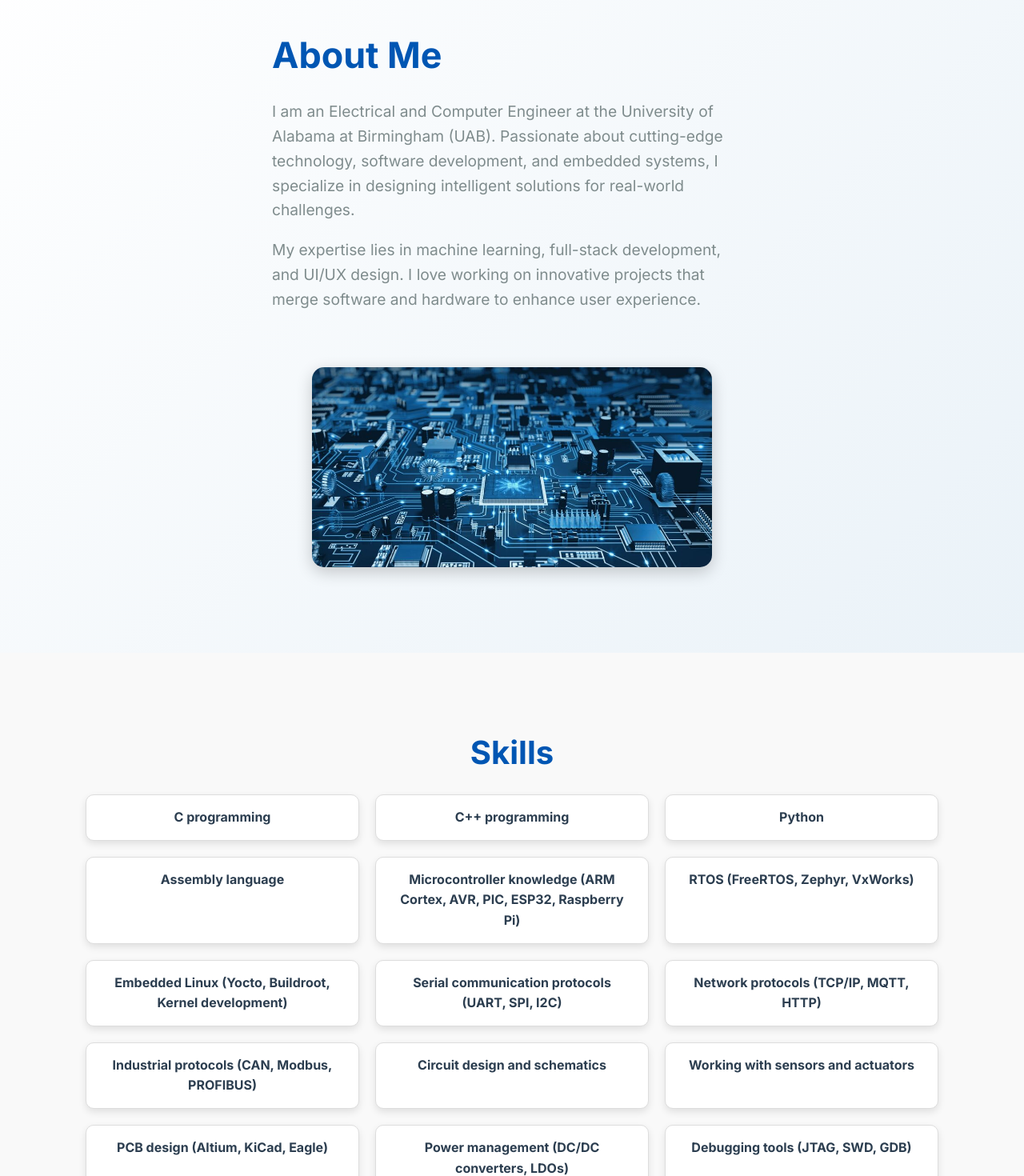
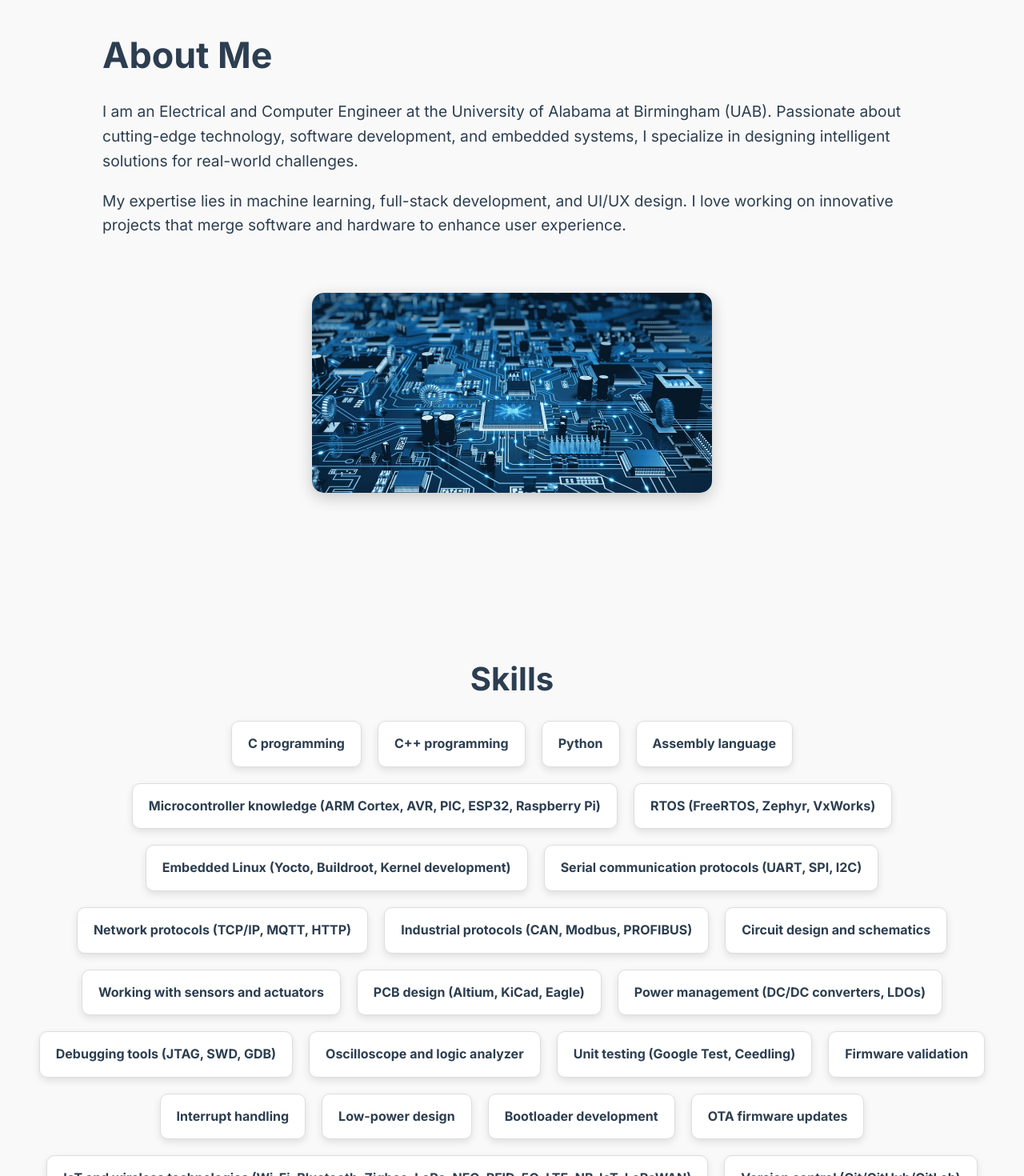
Before and after one commit to Omprakash87/my-portfolio, a Next.js app: page / in a window 1280 px wide. Shown: the part 880-2350 px from the top of the page at 80% size. Built offline with nearby package versions, Linux system fonts and the light colour scheme.

Commit message:
Enhanced theme support and improved section designs for light and dark modes

```diff
--- a/styles/globals.css
+++ b/styles/globals.css
@@ -27,28 +27,32 @@ body {
 /* 🌟 Theme Variables */
 /* Default Theme (Light) */
 :root {
-  --background-color: #ffffff;
-  --text-color: #2c3e50;
-  --navbar-bg: #0056b3;
-  --button-bg: #ffd700;
-  --button-text: #0056b3;
-  --card-bg: #ffffff;
-  --card-border: #ddd;
-  --hover-bg: #0056b3;
-  --hover-text: #ffffff;
+  --background-color: #f9f9f9; /* Soft light gray */
+  --text-color: #2c3e50; /* Dark slate blue */
+  --navbar-bg: #ffffff; /* White navbar */
+  --button-bg: #0077b6; /* Vibrant blue */
+  --button-text: #ffffff; /* White button text */
+  --card-bg: #ffffff; /* White card background */
+  --card-border: #ddd; /* Subtle border */
+  --hover-bg: #0056b3; /* Darker blue for hover */
+  --hover-text: #ffffff; /* White text on hover */
+  --link-color: #0077b6; /* Vibrant blue for links */
+  --link-hover-color: #0056b3; /* Darker blue for link hover */
 }
 
 /* Dark Theme */
 [data-theme="dark"] {
-  --background-color: #2c3e50;
-  --text-color: #ffffff;
-  --navbar-bg: #1a1a1a;
-  --button-bg: #ffcc00;
-  --button-text: #1a1a1a;
-  --card-bg: #1a1a1a;
-  --card-border: #444;
-  --hover-bg: #ffcc00;
-  --hover-text: #1a1a1a;
+  --background-color: #1a1a1a; /* Dark gray */
+  --text-color: #e0e0e0; /* Light gray text */
+  --navbar-bg: #2c2c2c; /* Darker gray navbar */
+  --button-bg: #ffcc00; /* Vibrant yellow */
+  --button-text: #1a1a1a; /* Dark text for buttons */
+  --card-bg: #2c2c2c; /* Dark gray card background */
+  --card-border: #444; /* Subtle dark border */
+  --hover-bg: #ffdd33; /* Lighter yellow for hover */
+  --hover-text: #1a1a1a; /* Dark text on hover */
+  --link-color: #ffcc00; /* Vibrant yellow for links */
+  --link-hover-color: #ffdd33; /* Lighter yellow for link hover */
 }
 
 /* 🌟 Apply Theme Variables */
@@ -74,11 +78,13 @@ body {
 }
 
 a {
-  color: var(--primary-color);
+  color: var(--link-color);
+  text-decoration: none;
+  transition: color 0.3s ease;
 }
 
 a:hover {
-  color: var(--secondary-color);
+  color: var(--link-hover-color);
 }
 
 button, .cta, .hire-button {
@@ -88,12 +94,13 @@ button, .cta, .hire-button {
   padding: 10px 20px;
   border-radius: 5px;
   cursor: pointer;
-  transition: background-color 0.3s ease, color 0.3s ease;
+  transition: background-color 0.3s ease, color 0.3s ease, transform 0.2s ease;
 }
 
 button:hover, .cta:hover, .hire-button:hover {
   background-color: var(--hover-bg);
   color: var(--hover-text);
+  transform: scale(1.05); /* Slight zoom effect */
 }
 
 /* 🌟 Hero Section Styling */
@@ -104,7 +111,11 @@ button:hover, .cta:hover, .hire-button:hover {
   justify-content: center;
   text-align: center;
   padding: 80px 20px;
-  background: linear-gradient(135deg, #eaf2f8, #ffffff); /* Light gradient */
+  background: linear-gradient(135deg, var(--background-color), #eaf2f8); /* Light gradient for light theme */
+}
+
+[data-theme="dark"] .hero {
+  background: linear-gradient(135deg, var(--background-color), #2c2c2c); /* Dark gradient for dark theme */
 }
 
 .hero-content {
@@ -213,7 +224,7 @@ button:hover, .cta:hover, .hire-button:hover {
   justify-content: center;
   align-items: center;
   padding: 15px 20px;
-  background-color: var(--navbar-bg);
+  background: linear-gradient(90deg, var(--navbar-bg), var(--hover-bg));
   color: white;
   position: sticky;
   top: 0;
@@ -291,74 +302,50 @@ button:hover, .cta:hover, .hire-button:hover {
 .skills {
   text-align: center;
   padding: 60px 20px;
-  background-color: #f9f9f9; /* Light background for contrast */
+  background-color: var(--background-color); /* Use theme variable */
+  color: var(--text-color); /* Use theme variable */
 }
 
 .skills h2 {
   font-size: 2.5rem;
-  color: #0056b3; /* Blue heading */
+  color: var(--text-color); /* Use theme variable */
   margin-bottom: 20px;
 }
 
 .skills-grid {
   display: flex;
-  flex-wrap: wrap; /* Allow wrapping for responsive design */
-  justify-content: center; /* Center the skill boxes */
-  gap: 20px; /* Spacing between skill boxes */
+  flex-wrap: wrap;
+  justify-content: center;
+  gap: 20px;
   max-width: 1200px;
-  margin: 0 auto; /* Center the grid */
+  margin: 0 auto;
 }
 
 .skill-box {
-  background: #ffffff; /* White background */
-  color: #2c3e50; /* Dark slate text */
-  padding: 15px 20px; /* Adjust padding for consistent spacing */
-  border: 1px solid #ddd; /* Subtle border */
-  border-radius: 10px; /* Rounded corners */
-  box-shadow: 0 4px 10px rgba(0, 0, 0, 0.1); /* Subtle shadow */
+  background: var(--card-bg); /* Use theme variable */
+  color: var(--text-color); /* Use theme variable */
+  padding: 15px 20px;
+  border: 1px solid var(--card-border); /* Use theme variable */
+  border-radius: 10px;
+  box-shadow: 0 4px 10px rgba(0, 0, 0, 0.1);
   font-size: 1rem;
   font-weight: bold;
   text-align: center;
   transition: all 0.3s ease;
-  flex: 1 1 calc(33.333% - 20px); /* Flexible width for responsiveness */
-  max-width: 300px; /* Prevent boxes from becoming too wide */
-  min-width: 200px; /* Prevent boxes from becoming too narrow */
 }
 
 .skill-box:hover {
-  background: #0056b3; /* Blue background on hover */
-  color: white; /* White text on hover */
-  transform: translateY(-5px); /* Slight lift on hover */
-  box-shadow: 0 6px 15px rgba(0, 0, 0, 0.2); /* Enhanced shadow on hover */
-}
-
-@media (max-width: 768px) {
-  .skills h2 {
-    font-size: 2rem; /* Adjust heading size */
-  }
-
-  .skills-grid {
-    gap: 15px; /* Reduce spacing for smaller screens */
-  }
-
-  .skill-box {
-    flex: 1 1 calc(50% - 15px); /* Adjust width for smaller screens */
-    font-size: 0.9rem; /* Adjust font size */
-    padding: 10px 15px; /* Reduce padding */
-  }
-}
-
-@media (max-width: 480px) {
-  .skill-box {
-    flex: 1 1 calc(100% - 10px); /* Full width for very small screens */
-    font-size: 0.8rem; /* Further adjust font size */
-    padding: 8px 10px; /* Further reduce padding */
-  }
+  background: var(--hover-bg); /* Use theme variable */
+  color: var(--hover-text); /* Use theme variable */
+  transform: translateY(-5px);
+  box-shadow: 0 6px 15px rgba(0, 0, 0, 0.2);
 }
 /* 🌟 Projects Section */
 .projects {
   text-align: center;
   padding: 60px 20px;
+  background-color: var(--background-color); /* Use theme variable */
+  color: var(--text-color); /* Use theme variable */
 }
 
 .section-title {
@@ -374,16 +361,20 @@ button:hover, .cta:hover, .hire-button:hover {
 }
 
 .project-card {
-  background: #ffffff; /* White card background */
+  background: var(--card-bg); /* Use theme variable */
+  border: 1px solid var(--card-border); /* Use theme variable */
+  color: var(--text-color); /* Use theme variable */
+  padding: 20px;
   border-radius: 10px;
   box-shadow: 0 4px 10px rgba(0, 0, 0, 0.1);
-  padding: 20px;
   transition: transform 0.3s ease, box-shadow 0.3s ease;
 }
 
 .project-card:hover {
+  background: var(--hover-bg); /* Use theme variable */
+  color: var(--hover-text); /* Use theme variable */
   transform: translateY(-5px);
-  box-shadow: 0 6px 15px rgba(0, 0, 0, 0.15); /* Slightly stronger shadow on hover */
+  box-shadow: 0 6px 15px rgba(0, 0, 0, 0.15);
 }
 
 .project-card h3 {
@@ -459,23 +450,24 @@ button:hover, .cta:hover, .hire-button:hover {
 /* 🌟 Contact Section */
 .contact {
   padding: 100px 10%;
-  background: linear-gradient(135deg, #ffffff, #f0f4f8); /* White to soft blue-gray gradient */
-  color: #2c3e50; /* Dark slate blue text */
+  background-color: var(--background-color); /* Use theme variable */
+  color: var(--text-color); /* Use theme variable */
+  text-align: center;
+  transition: all 0.5s ease-in-out;
 }
 
 .contact h2 {
   font-size: 2.8rem;
-  color: #0056b3; /* Primary blue */
+  color: var(--text-color); /* Use theme variable */
+  margin-bottom: 20px;
 }
 
 .contact p {
   font-size: 1.2rem;
-  opacity: 0.8;
-  margin-top: 10px;
-  animation: fadeIn 1s forwards 0.3s;
+  color: var(--text-color); /* Use theme variable */
+  margin-bottom: 20px;
 }
 
-/* Contact Form */
 .contact-form {
   display: flex;
   flex-direction: column;
@@ -485,29 +477,27 @@ button:hover, .cta:hover, .hire-button:hover {
 }
 
 .contact-form input, .contact-form textarea {
+  background: var(--card-bg); /* Use theme variable */
+  color: var(--text-color); /* Use theme variable */
+  border: 1px solid var(--card-border); /* Use theme variable */
   width: 100%;
   padding: 12px;
   margin: 8px 0;
   border-radius: 5px;
-  border: 1px solid #0056b3; /* Blue border */
-  background: #ffffff; /* White input fields */
-  color: #2c3e50; /* Dark slate blue text */
-  font-size: 1rem;
-  transition: all 0.3s ease-in-out;
+  transition: all 0.3s ease;
 }
 
 .contact-form input:hover, .contact-form textarea:hover {
-  background: #eaf2f8; /* Light blue on hover */
+  background: #eaf2f8; /* Light blue for hover effect */
 }
 
 .contact-form textarea {
   height: 150px;
 }
 
-/* Contact Button */
 .contact-form button {
-  background: #0056b3; /* Blue button */
-  color: white;
+  background: var(--button-bg); /* Use theme variable */
+  color: var(--button-text); /* Use theme variable */
   padding: 12px;
   border-radius: 5px;
   font-weight: bold;
@@ -516,7 +506,8 @@ button:hover, .cta:hover, .hire-button:hover {
 }
 
 .contact-form button:hover {
-  background: #007acc; /* Lighter blue on hover */
+  background: var(--hover-bg); /* Use theme variable */
+  color: var(--hover-text); /* Use theme variable */
   transform: scale(1.1);
 }
 
@@ -526,42 +517,26 @@ button:hover, .cta:hover, .hire-button:hover {
   display: flex;
   align-items: center;
   justify-content: center;
-  background: linear-gradient(135deg, #ffffff, #eaf2f8); /* White to light blue gradient */
-  color: #2c3e50; /* Dark slate blue text */
+  background-color: var(--background-color); /* Use theme variable */
+  color: var(--text-color); /* Use theme variable */
   gap: 50px;
   flex-wrap: wrap;
   text-align: left;
   transition: all 0.5s ease-in-out;
 }
 
-.about:hover {
-  transform: scale(1.02);
-}
-
-/* About Text */
-.about-text {
-  max-width: 600px;
-}
-
 .about h2 {
   font-size: 2.8rem;
-  color: #0056b3; /* Primary blue for headings */
+  color: var(--text-color); /* Use theme variable */
   margin-bottom: 15px;
-  opacity: 0;
-  transform: translateX(-50px);
-  animation: slideIn 1s forwards;
 }
 
 .about p {
   font-size: 1.2rem;
   line-height: 1.6;
-  color: #7f8c8d; /* Neutral gray for descriptions */
-  opacity: 0;
-  transform: translateX(-50px);
-  animation: slideIn 1s forwards 0.3s;
+  color: var(--text-color); /* Use theme variable */
 }
 
-/* About Image */
 .about-image img {
   width: 100%;
   max-width: 500px;
@@ -621,15 +596,13 @@ button:hover, .cta:hover, .hire-button:hover {
 }
 
 .contact-form input, .contact-form textarea {
+  background: var(--card-bg); /* Use theme variable */
+  color: var(--text-color); /* Use theme variable */
+  border: 1px solid var(--card-border); /* Use theme variable */
   width: 100%;
   padding: 12px;
   margin: 8px 0;
   border-radius: 5px;
-  border: 1px solid #0056b3; /* Blue border */
-  background: #ffffff; /* White input fields */
-  color: #2c3e50; /* Dark slate blue text */
-  font-size: 1rem;
-  transition: all 0.3s ease-in-out;
 }
 
 .contact-form input:hover, .contact-form textarea:hover {
@@ -642,8 +615,8 @@ button:hover, .cta:hover, .hire-button:hover {
 
 /* Contact Button */
 .contact-form button {
-  background: #0056b3; /* Blue button */
-  color: white;
+  background: var(--button-bg); /* Use theme variable */
+  color: var(--button-text); /* Use theme variable */
   padding: 12px;
   border-radius: 5px;
   font-weight: bold;
@@ -652,7 +625,8 @@ button:hover, .cta:hover, .hire-button:hover {
 }
 
 .contact-form button:hover {
-  background: #007acc; /* Lighter blue on hover */
+  background: var(--hover-bg); /* Use theme variable */
+  color: var(--hover-text); /* Use theme variable */
   transform: scale(1.1);
 }
 
@@ -707,14 +681,14 @@ html {
 /* 🌟 Experience Section */
 .experience {
   padding: 100px 10%;
-  background: linear-gradient(135deg, #ffffff, #eaf2f8); /* White to light blue gradient */
+  background-color: var(--background-color); /* Use theme variable */
+  color: var(--text-color); /* Use theme variable */
   text-align: center;
-  color: #2c3e50; /* Dark slate blue for text */
 }
 
 .experience h2 {
   font-size: 2.8rem;
-  color: #0056b3; /* Primary blue */
+  color: var(--text-color); /* Use theme variable */
 }
 
 .experience-container {
@@ -726,18 +700,20 @@ html {
 }
 
 .experience-item {
-  background: #ffffff; /* White card background */
+  background: var(--card-bg); /* Use theme variable */
+  border: 1px solid var(--card-border); /* Use theme variable */
+  color: var(--text-color); /* Use theme variable */
+  padding: 20px;
   border-radius: 12px;
   box-shadow: 0 4px 10px rgba(0, 0, 0, 0.1);
-  padding: 20px;
   transition: all 0.3s ease-in-out;
 }
 
 .experience-item:hover {
-  background: #eaf2f8; /* Light blue on hover */
-  color: #0056b3; /* Blue text on hover */
+  background: var(--hover-bg); /* Use theme variable */
+  color: var(--hover-text); /* Use theme variable */
   transform: scale(1.05);
-  box-shadow: 0 6px 15px rgba(0, 0, 0, 0.15); /* Stronger shadow on hover */
+  box-shadow: 0 6px 15px rgba(0, 0, 0, 0.15);
 }
 
 .company-logo {
@@ -765,73 +741,40 @@ html {
 /* 🌟 Research Section */
 .research {
   padding: 100px 10%;
-  background: linear-gradient(135deg, #eaf2f8, #ffffff); /* Light blue to white gradient */
-  color: #2c3e50; /* Dark slate blue text */
+  background-color: var(--background-color); /* Use theme variable */
+  color: var(--text-color); /* Use theme variable */
   text-align: center;
 }
 
 .research h2 {
   font-size: 2.8rem;
-  color: #0056b3; /* Primary blue */
+  color: var(--text-color); /* Use theme variable */
   margin-bottom: 30px;
-  opacity: 0;
-  transform: translateY(-30px);
-  animation: fadeIn 1s forwards;
 }
 
 .research-container {
   display: grid;
-  grid-template-columns: repeat(auto-fit, minmax(300px, 1fr)); /* Responsive grid */
-  gap: 30px; /* Consistent spacing between cards */
+  grid-template-columns: repeat(auto-fit, minmax(300px, 1fr));
+  gap: 30px;
   justify-content: center;
   margin-top: 30px;
 }
 
 .research-item {
-  background: #ffffff; /* White card background */
-  border-radius: 12px; /* Rounded corners */
-  box-shadow: 0 4px 10px rgba(0, 0, 0, 0.1); /* Subtle shadow */
+  background: var(--card-bg); /* Use theme variable */
+  border: 1px solid var(--card-border); /* Use theme variable */
+  color: var(--text-color); /* Use theme variable */
   padding: 20px;
-  text-align: left;
+  border-radius: 12px;
+  box-shadow: 0 4px 10px rgba(0, 0, 0, 0.1);
   transition: all 0.3s ease-in-out;
-  display: flex;
-  flex-direction: column;
-  justify-content: space-between;
-  height: 100%; /* Ensure consistent height for all cards */
 }
 
 .research-item:hover {
-  background: #eaf2f8; /* Light blue on hover */
-  transform: translateY(-5px); /* Slight lift on hover */
-  box-shadow: 0 6px 15px rgba(0, 0, 0, 0.15); /* Stronger shadow on hover */
-  color: #0056b3; /* Blue text on hover */
-}
-
-.research-item h3 {
-  font-size: 1.5rem;
-  color: #2c3e50; /* Dark slate blue for titles */
-  margin-bottom: 10px;
-}
-
-.research-item p {
-  font-size: 1rem;
-  color: #7f8c8d; /* Neutral gray for descriptions */
-  margin-bottom: 20px;
-  line-height: 1.6; /* Improve readability */
-}
-
-.research-item a {
-  font-size: 1rem;
-  color: #0056b3; /* Primary blue for links */
-  text-decoration: none;
-  font-weight: bold;
-  margin-top: auto; /* Push link to the bottom */
-  display: inline-block;
-  transition: color 0.3s ease;
-}
-
-.research-item a:hover {
-  color: #007acc; /* Lighter blue on hover */
+  background: var(--hover-bg); /* Use theme variable */
+  color: var(--hover-text); /* Use theme variable */
+  transform: translateY(-5px);
+  box-shadow: 0 6px 15px rgba(0, 0, 0, 0.15);
 }
 
 /* Responsive Design for Tablets and Mobile */
@@ -873,68 +816,43 @@ html {
 .certificates {
   text-align: center;
   padding: 60px 20px;
-  background-color: #f0f8ff; /* Light blue background for contrast */
+  background-color: var(--background-color); /* Use theme variable */
+  color: var(--text-color); /* Use theme variable */
 }
 
 .certificates h2 {
   font-size: 2.5rem;
-  color: #0056b3; /* Blue heading */
+  color: var(--text-color); /* Use theme variable */
   margin-bottom: 20px;
 }
 
-.certificates-grid {
-  display: grid;
-  grid-template-columns: repeat(auto-fit, minmax(250px, 1fr)); /* Responsive grid */
-  gap: 20px; /* Spacing between certificate cards */
-  max-width: 1200px;
-  margin: 0 auto; /* Center the grid */
-}
-
 .certificate-card {
-  background: #ffffff; /* White background */
-  color: #2c3e50; /* Dark slate text */
+  background: var(--card-bg); /* Use theme variable */
+  color: var(--text-color); /* Use theme variable */
   padding: 20px;
-  border: 1px solid #ddd; /* Subtle border */
-  border-radius: 10px; /* Rounded corners */
-  box-shadow: 0 4px 10px rgba(0, 0, 0, 0.1); /* Subtle shadow */
+  border: 1px solid var(--card-border); /* Use theme variable */
+  border-radius: 10px;
+  box-shadow: 0 4px 10px rgba(0, 0, 0, 0.1);
   text-align: center;
   transition: all 0.3s ease;
 }
 
 .certificate-card:hover {
-  background: #0056b3; /* Blue background on hover */
-  color: white; /* White text on hover */
-  transform: translateY(-5px); /* Slight lift on hover */
-  box-shadow: 0 6px 15px rgba(0, 0, 0, 0.2); /* Enhanced shadow on hover */
+  background: var(--hover-bg); /* Use theme variable */
+  color: var(--hover-text); /* Use theme variable */
+  transform: translateY(-5px);
+  box-shadow: 0 6px 15px rgba(0, 0, 0, 0.2);
 }
 
-.certificate-card a {
-  display: inline-block;
-  margin-top: 10px;
-  color: #ffd700; /* Gold color for links */
-  text-decoration: none;
-  font-weight: bold;
-  transition: color 0.3s ease;
+/* Smooth Theme Transition */
+body {
+  transition: background-color 0.5s ease, color 0.5s ease;
 }
 
-.certificate-card a:hover {
-  color: #ffcc00; /* Slightly darker gold on hover */
+button, .cta, .hire-button {
+  transition: background-color 0.3s ease, color 0.3s ease, transform 0.2s ease;
 }
 
-@media (max-width: 768px) {
-  .certificates h2 {
-    font-size: 2rem; /* Adjust heading size */
-  }
-
-  .certificates-grid {
-    gap: 15px; /* Reduce spacing for smaller screens */
-  }
-
-  .certificate-card {
-    padding: 15px;
-  }
-
-  .certificate-image {
-    max-width: 150px;
-  }
+.card, .certificate-card, .skill-box {
+  transition: background-color 0.3s ease, color 0.3s ease, transform 0.2s ease;
 }
```
